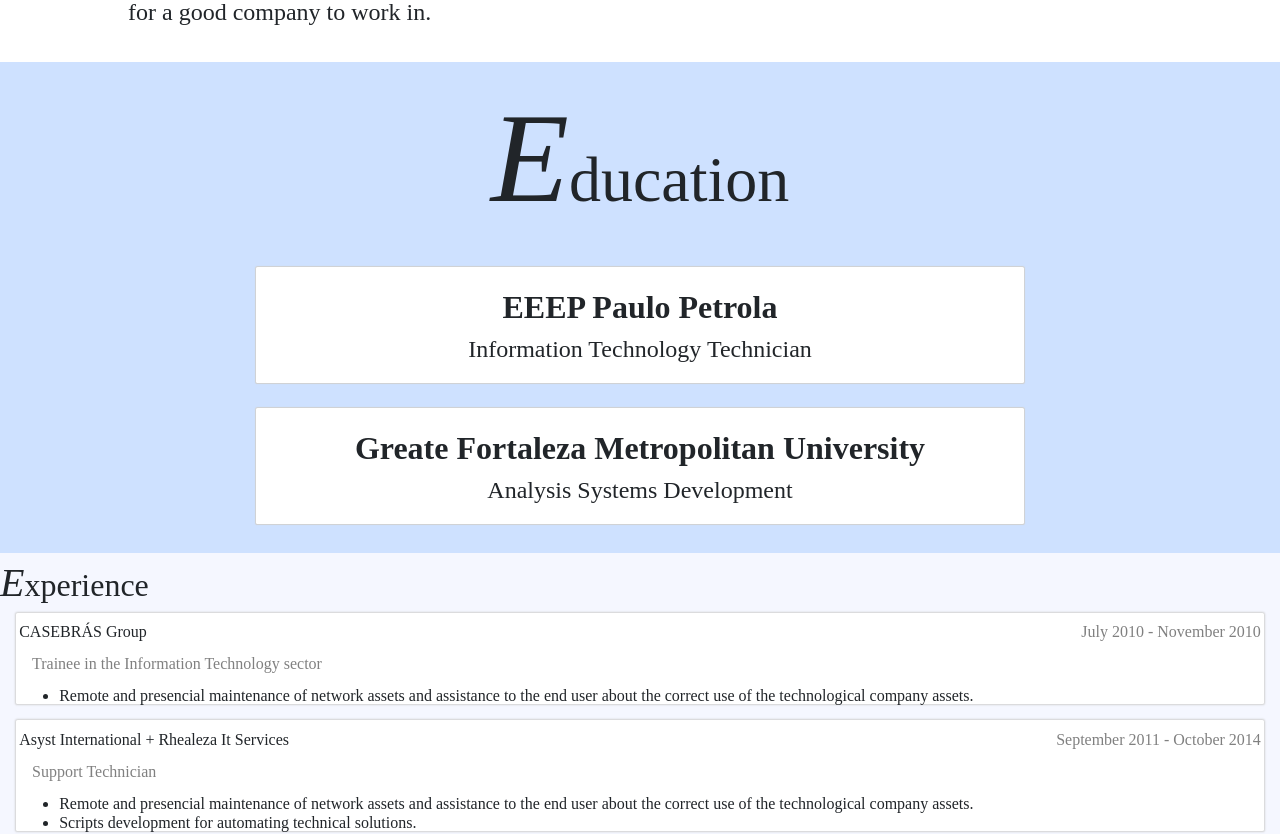
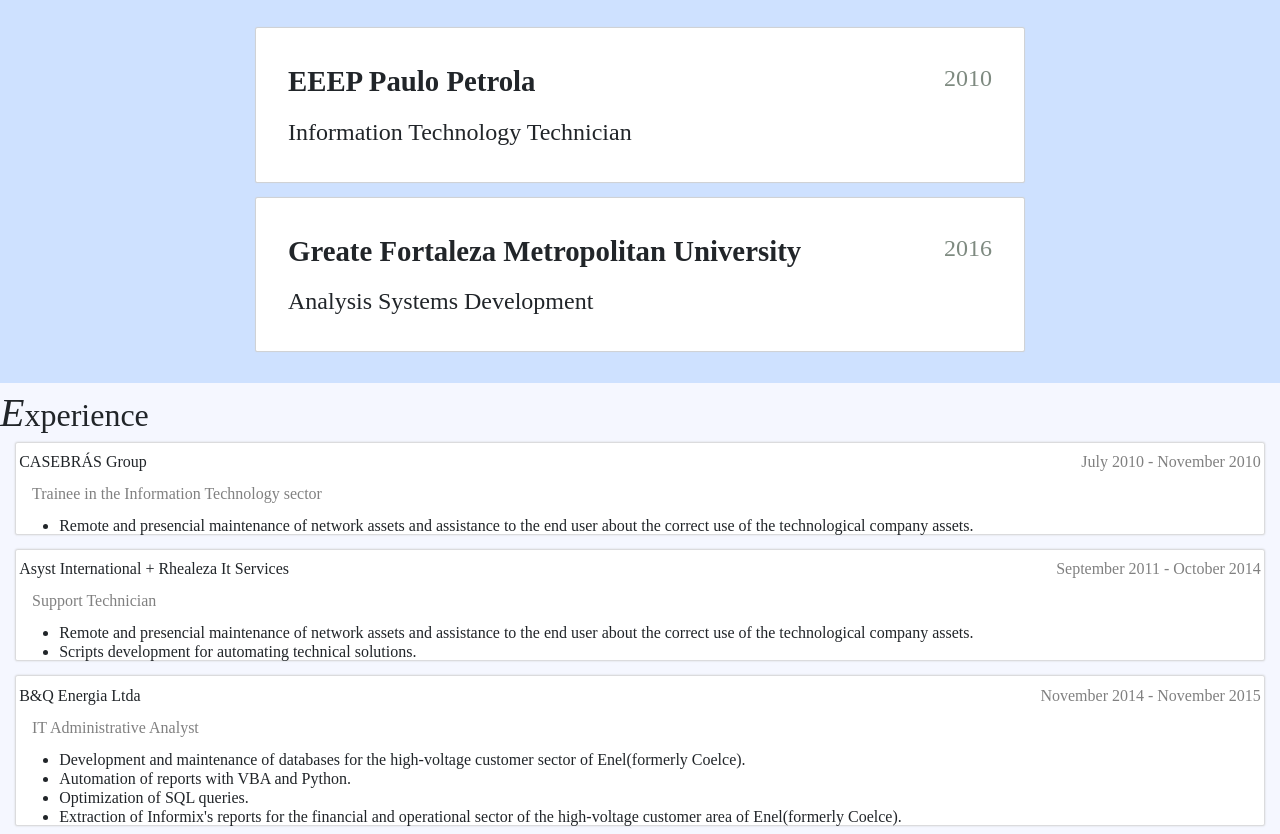
Before and after one commit to isds/myresume, a React (Create React App) app in the folder myresume/: page / in a window 1280 px wide. Shown: the part 1106-1940 px from the top of the page. Built offline with nearby package versions, Linux system fonts and the light colour scheme.

Commit message:
Mixing flex layout with grid to get desired vizual.'

```diff
--- a/myresume/src/components/About/About.css
+++ b/myresume/src/components/About/About.css
@@ -11,11 +11,11 @@
 }
 
 .about-container-title span {
-  font-size: 4rem;
+  font-size: 3rem;
 }
 
 .about-container-title span::first-letter {
-  font-size: 8rem;
+  font-size: 4.5rem;
   font-style: italic;
   font-weight: normal;
 }
@@ -27,5 +27,6 @@
 
 .about-container-text p {
   width: 80%;
-  font-size: 1.5rem;
+  font-size: 1.2rem;
+  text-align: justify;
 }
--- a/myresume/src/components/Education/Education.css
+++ b/myresume/src/components/Education/Education.css
@@ -4,7 +4,7 @@
   align-items: center;
 
   background-color: #cee1ff;
-  padding-bottom: 1em;
+  padding-bottom: 1rem;
 }
 
 .education-title {
@@ -13,33 +13,48 @@
 }
 
 .education-title span{
-  font-size: 4rem;
+  font-size: 3rem;
 }
 
 .education-title span::first-letter {
-  font-size: 8rem;
+  font-size: 4.5rem;
   font-style: italic;
 }
 
 .education-card {
-  display: flex;
-  flex-direction: column;
-  justify-content: center;
-  align-items: center;
   width: 60%;
 
+  padding: 2rem;
+  margin-bottom: 1rem;
+
   background-color: #fff;
-  padding-top: 1rem;
   border-radius: 0.1rem;
   border-width: 1px;
   box-shadow: 0px 0px 1px 1px #d1d1d1;
-  margin: 1%;
+
+  display: grid;
+  grid-gap: 10px;
+  grid-template-columns: auto auto auto;
+  grid-template-rows: auto;
+  grid-template-areas:
+    'education-card-institution education-card-institution education-card-end-date'
+    'education-card-course education-card-course education-card-course';
 }
 
-.education-card strong {
-  font-size: 2rem;
+.education-card-institution {
+  grid-area: education-card-institution;
+  font-size: 1.8rem;
+  font-weight: bold;
 }
 
-.education-card p {
+.education-card-end-date {
+  grid-area: education-card-end-date;
+  font-size: 1.5rem;
+  text-align: right;
+  color: #7e8a80;
+}
+
+.education-card-course {
+  grid-area: education-card-course;
   font-size: 1.5rem;
 }
--- a/myresume/src/components/Education/Education.js
+++ b/myresume/src/components/Education/Education.js
@@ -1,6 +1,16 @@
 import React, { Component } from 'react';
 import './Education.css';
 import 'bootstrap/dist/css/bootstrap.css';
+
+const EducationCard = (props) => {
+  return (
+    <div className="education-card">
+      <div className="education-card-institution">{props.institution}</div>
+      <div className="education-card-end-date">{props.endDate}</div>
+      <div className="education-card-course">{props.course}</div>
+    </div>
+  );
+}
 
 
 class Education extends Component {
@@ -13,16 +23,17 @@
           </span>
         </div>
 
-        <div className="education-card">
-          <strong>EEEP Paulo Petrola</strong>
-          <p>Information Technology Technician</p>
-        </div>
+        <EducationCard
+          institution={'EEEP Paulo Petrola'}
+          endDate={'2010'}
+          course={'Information Technology Technician'}
+        />
 
-        <div className="education-card">
-          <strong>Greate Fortaleza Metropolitan University</strong>
-          <p>Analysis Systems Development</p>
-        </div>
-
+        <EducationCard
+          institution={'Greate Fortaleza Metropolitan University'}
+          endDate={'2016'}
+          course={'Analysis Systems Development'}
+        />
       </div>
     );
   }
--- a/myresume/src/components/Experience/Experience.js
+++ b/myresume/src/components/Experience/Experience.js
@@ -1,20 +1,58 @@
 import React, { Component } from 'react';
 import './Experience.css';
-// import 'bootstrap/dist/css/bootstrap.css';
 
+const experienceData = [
+  {
+    title: 'CASEBRÁS Group',
+    occupation: 'Trainee in the Information Technology sector',
+    date: 'July 2010 - November 2010',
+    description: [
+      'Remote and presencial maintenance of network assets and assistance to the end user about the correct use of the technological company assets.'
+    ]
+  },
+  {
+    title: 'Asyst International + Rhealeza It Services', occupation: 'Support Technician',
+    date: 'September 2011 - October 2014',
+    description: [
+      'Remote and presencial maintenance of network assets and assistance to the end user about the correct use of the technological company assets.',
+      'Scripts development for automating technical solutions.'
+    ]
+  },
+  {
+    title: 'B&Q Energia Ltda',
+    occupation: 'IT Administrative Analyst',
+    date: 'November 2014 - November 2015',
+    description: [
+      'Development and maintenance of databases for the high-voltage customer sector of Enel(formerly Coelce).',
+      'Automation of reports with VBA and Python.',
+      'Optimization of SQL queries.',
+      "Extraction of Informix's reports for the financial and operational sector of the high-voltage customer area of Enel(formerly Coelce)."
+    ]
+  },
+  {
+    title: 'Simbiose Ventures Ltda',
+    occupation: 'Software Developer',
+    date: 'November 2015 - April 2016',
+    description: [
+      "Analysis and development of systems using Python, JavaScript, PostgreSQL, MongoDB and AWS."
+    ]
+  }
+];
 
-class ExperienceCard extends Component {
-  render() {
-    const textLines = this.props.text.map(
+const ExperienceCard = (props) => {
+  console.log('TITLE', props.title);
+  console.log('text', props.text);
+
+  const textLines = props.text.map(
     (line, i) => <li key={i} className="experience-card-text">{line}</li>
   );
   return (
     <div id="experience">
       <div className="experience-card">
         <p className="experience-card-title">
-            {this.props.title} <span>{this.props.date}</span>
+          {props.title} <span>{props.date}</span>
         </p>
-          <p className="experience-card-occupation">{this.props.occupation} </p>
+        <p className="experience-card-occupation">{props.occupation} </p>
         <ul>
           {textLines}
         </ul>
@@ -22,58 +60,27 @@
     </div>
   );
 }
-}
+
 
 class Experience extends Component {
   render() {
+    const cards = experienceData.map(
+      (item, i) => (
+        <ExperienceCard
+          key={i}
+          title={item.title}
+          occupation={item.occupation}
+          date={item.date}
+          text={item.description} />
+      )
+    );
     return (
       <div className="experience-container">
-        <div >
         <div className="experience-title">
           Experience
           </div>
 
-          <ExperienceCard
-            title={"CASEBRÁS Group"}
-            occupation={"Trainee in the Information Technology sector"}
-            date={"July 2010 - November 2010"}
-            text={[
-              "Remote and presencial maintenance of network assets and assistance to the end user about the correct use of the technological company assets."
-            ]} />
-          <div className="experience-card-divisor"></div>
-
-          <ExperienceCard
-            title={"Asyst International + Rhealeza It Services"}
-            occupation={"Support Technician"}
-            date={"September 2011 - October 2014"}
-            text={[
-              "Remote and presencial maintenance of network assets and assistance to the end user about the correct use of the technological company assets.",
-              "Scripts development for automating technical solutions."
-            ]} />
-          <div className="experience-card-divisor"></div>
-
-          <ExperienceCard
-            title={"B&Q Energia Ltda"}
-            occupation={"IT Administrative Analyst"}
-            date={"November 2014 - November 2015"}
-            text={[
-              "Development and maintenance of databases for the high-voltage customer sector of Enel(formerly Coelce).",
-              "Automation of reports with VBA and Python.",
-              "Optimization of SQL queries.",
-              "Extraction of Informix's reports for the financial and operational sector of the high-voltage customer area of Enel(formerly Coelce)."
-            ]} />
-
-          <div className="experience-card-divisor"></div>
-
-          <ExperienceCard
-            title={"Simbiose Ventures Ltda"}
-            occupation={"Software Developer"}
-            date={"November 2015 - April 2016"}
-            text={[
-              "Analysis and development of systems using Python, JavaScript, PostgreSQL, MongoDB and AWS."
-            ]} />
-        </div>
-
+        {cards}
       </div>
     );
   }
```
Lines whose indentation alone changed are shown as unchanged.
